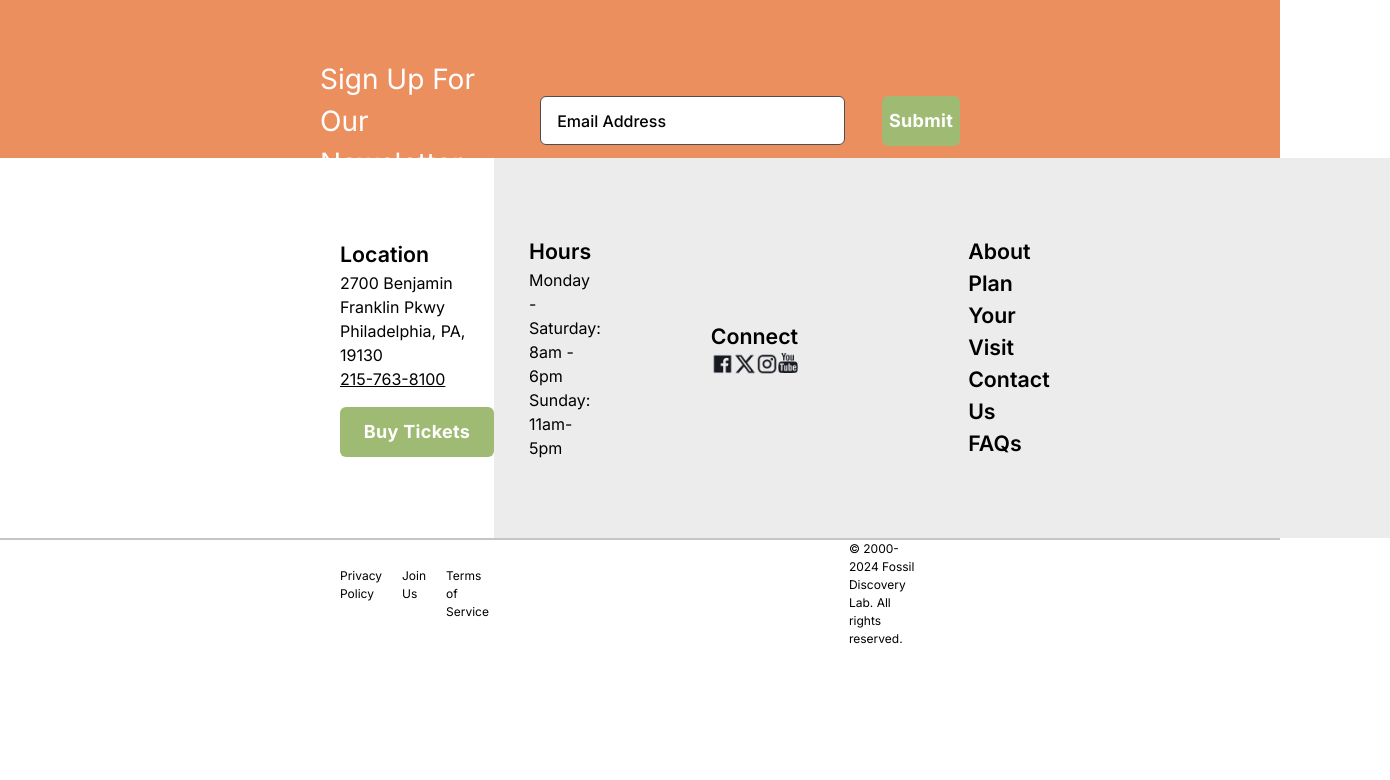
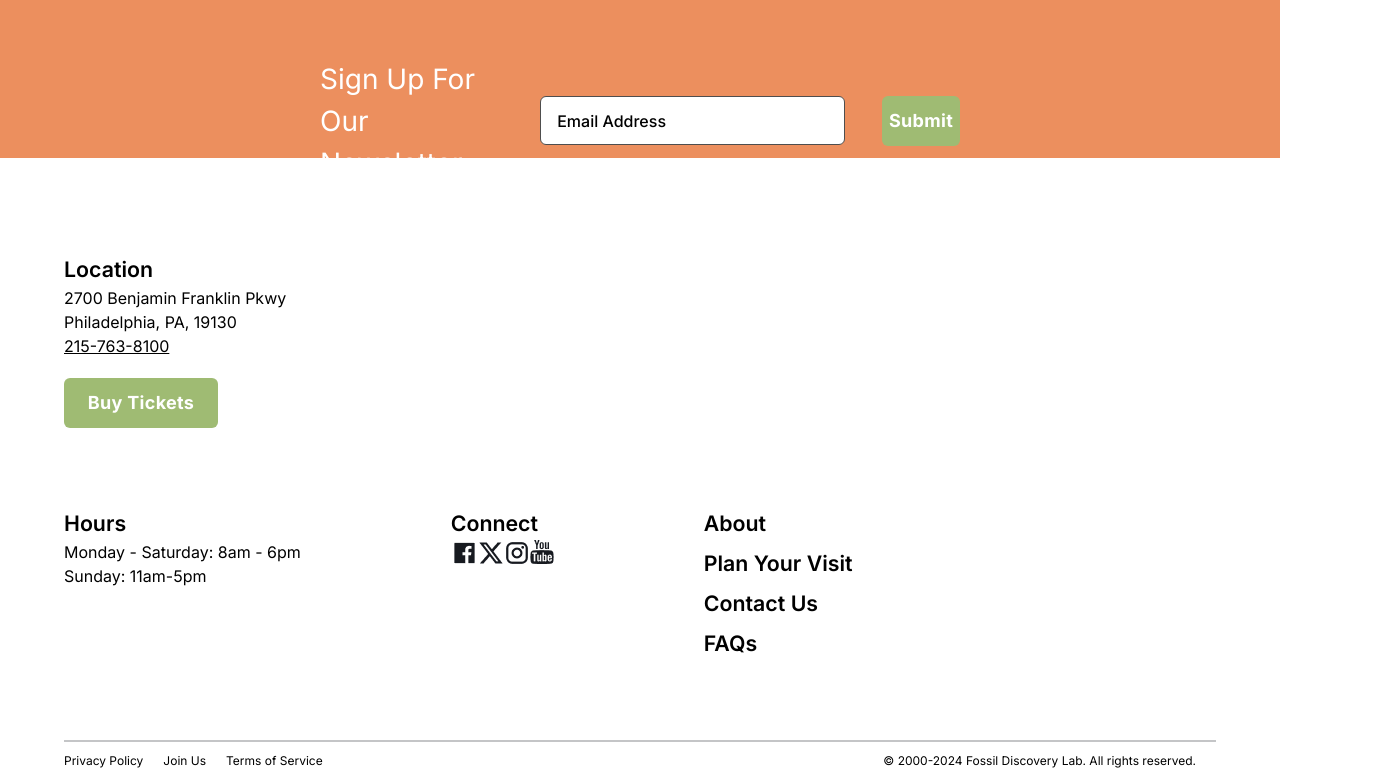
Before and after one commit to faoroj/FossilDiscoveryLab, a React (Vite) app in the folder FossilDiscoveryLab/: page / in a window 1280 px wide. Shown: the part 4604-5384 px from the top of the page, 1390 px wide, since content can reach past the window. Before the commit the page ends 5252 px from the top, so only its background shows below. Built offline with nearby package versions, Linux system fonts and the light colour scheme.

Commit message:
Footer Revisions

```diff
--- a/FossilDiscoveryLab/src/components/footer/Footer.jsx
+++ b/FossilDiscoveryLab/src/components/footer/Footer.jsx
@@ -3,27 +3,31 @@ import { Link } from 'react-router-dom';
 
 const Footer = () => {
   return (
-    <section className=''>
+    <footer className='max-container'>
+
+
+      <div className='flex justify-between items-start gap-20 flex-wrap max-lg:flex-col mb-20'>
+
         {/* Location Section */}
-      <div className='flex justify-between'>
-        <div className='pl-[340px] flex justify-center flex-col'>
+        <div className='flex items-start flex-col'>
           <h1 className='text-semibold-21'>Location</h1>
           <p className='text-normal-16'>2700 Benjamin Franklin Pkwy</p>
           <p className='text-normal-16'>Philadelphia, PA, 19130</p>
           <p className='text-normal-16 underline'>215-763-8100</p>
-          <button className='custom__button__bevel custom__button__medium mt-4'>Buy Tickets</button>
+          <button className='custom__button__bevel custom__button__medium mt-5'>Buy Tickets</button>
         </div>
 
+        <div className='flex justify-between lg:gap-15 gap-[150px] flex-wrap mr-[150px]'>
+
           {/* Hours Section */}
-        <div className='w-[1170px] h-[380px] bg-white flex justify-start'>
-          <div className='pl-[35px] flex justify-center flex-col'>
+          <div className='flex justify-start items-start flex-col'>
             <h1 className='text-semibold-21'>Hours</h1>
             <p className='text-normal-16'>Monday - Saturday: 8am - 6pm</p>
             <p className='text-normal-16'>Sunday: 11am-5pm</p>
           </div>
 
           {/* Connect Section */}
-          <div className='flex justify-center flex-col ml-[110px]'>
+          <div className='flex flex-1 flex-col justify-start'>
             <h1 className='text-semibold-21'>Connect</h1>
             <div className='flex'>
               {socialMedia.map((ssm) => (
@@ -37,8 +41,7 @@ const Footer = () => {
           </div>
 
           {/* Links Section */}
-          <div className='ml-[170px] pr-[340px] flex justify-center flex-col'>
-            <div className='flex flex-col'>
+          <div className='flex flex-col justify-start lg:gap-2 gap-6 flex-wrap'>
               {footerlinks.map((link) => (
               <div key={link.id} className=''>
                 <Link to={link.link}>
@@ -49,24 +52,25 @@ const Footer = () => {
               </div>
               ))}
           </div>
+
         </div>
       </div>
-      </div>
+
 
       <hr className='bg-black bg-opacity-25 h-[2px] border-0'/>
 
       <div className='flexStart'>
-        <div className='flex justify-between px py-[10px]'>
+        <div className='flex justify-between py-[10px]'>
           <p className='mr-5 font-inter text-[12px] cursor-pointer'>Privacy Policy</p>
           <p className='mr-5 font-inter text-[12px] cursor-pointer'>Join Us</p>
           <p className='mr-5 font-inter text-[12px] cursor-pointer'>Terms of Service</p>
         </div>
 
-        <div className='ml-auto mr-[340px]'>
+        <div className='ml-auto '>
           <p className='mr-5 font-inter text-[12px]'>© 2000-2024 Fossil Discovery Lab. All rights reserved.</p>
         </div>
       </div>
-    </section>
+    </footer>
   )
 }
 
--- a/FossilDiscoveryLab/src/pages/Home.jsx
+++ b/FossilDiscoveryLab/src/pages/Home.jsx
@@ -33,7 +33,7 @@ const App = () => {
         <Newsletter />
       </section>
 
-      <section>
+      <section className="padding-x padding-t">
         <Footer />
       </section>
 
```
Lines whose indentation alone changed are shown as unchanged.
